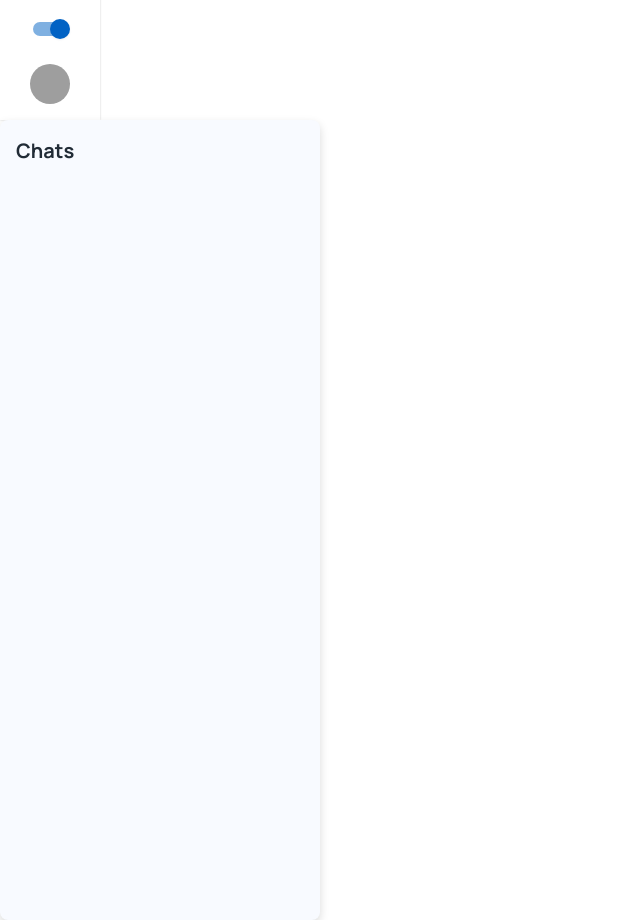
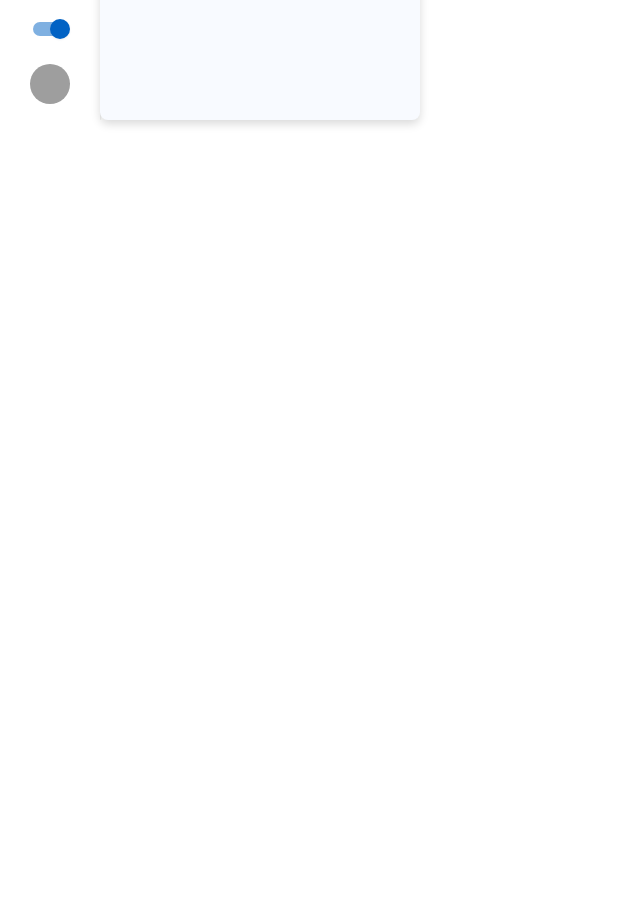
Before and after one commit to BlackProgrammer-prog/ProjectAP, a React (Create React App) app in the folder Frontend/: page /app in a window 1280 px wide. Shown: the part 680-1600 px from the top of the page, without its empty margins (0-640 px from the left). After the commit the page ends 800 px from the top, so only its background shows below. Built offline with nearby package versions, Linux system fonts and the light colour scheme; grey boxes are pictures that could not be loaded.

Commit message:
Update Chats.js

```diff
--- a/Frontend/src/pages/dashboard/Chats.js
+++ b/Frontend/src/pages/dashboard/Chats.js
@@ -3,31 +3,21 @@ import React from 'react';
 
 const Chats = () => {
     return (
-        <Box sx={{ display: 'flex', height: '100vh' }}>
-            {/* نوار کناری یا داشبورد */}
+        <div>
             <Box
                 sx={{
-                    position: 'relative',
+                    position: 'fixed',
+                    width: 320,
                     height: '100vh',
-                    width: 320, // عرض برای باکس چت
+                    top: 0,
+                    left: 100,
                     backgroundColor: '#F8FAFF',
-                    boxShadow: '0px 4px 10px rgba(0, 0, 0, 0.15)', // سایه برای برجسته کردن
-                    borderRadius: '8px',
-                    padding: 2,
-                    marginRight: 2, // فاصله بین نوار کناری و باکس چت
-                }}
-            >
-                <Stack direction="column" spacing={2}>
-                    <Typography variant="h5">Chats</Typography>
-                    {/* اینجا می‌توانید محتوای چت را قرار دهید */}
-                </Stack>
+                    boxShadow: '0px 4px 10px rgba(0, 0, 0, 0.15)',
+                    borderRadius: '8px'
+                }}>
+
             </Box>
-
-            {/* فضای اصلی برای محتوا */}
-            <Box sx={{ flexGrow: 1, backgroundColor: '#fff' }}>
-                {/* محتوای اصلی */}
-            </Box>
-        </Box>
+        </div>
     );
 };
 
```
